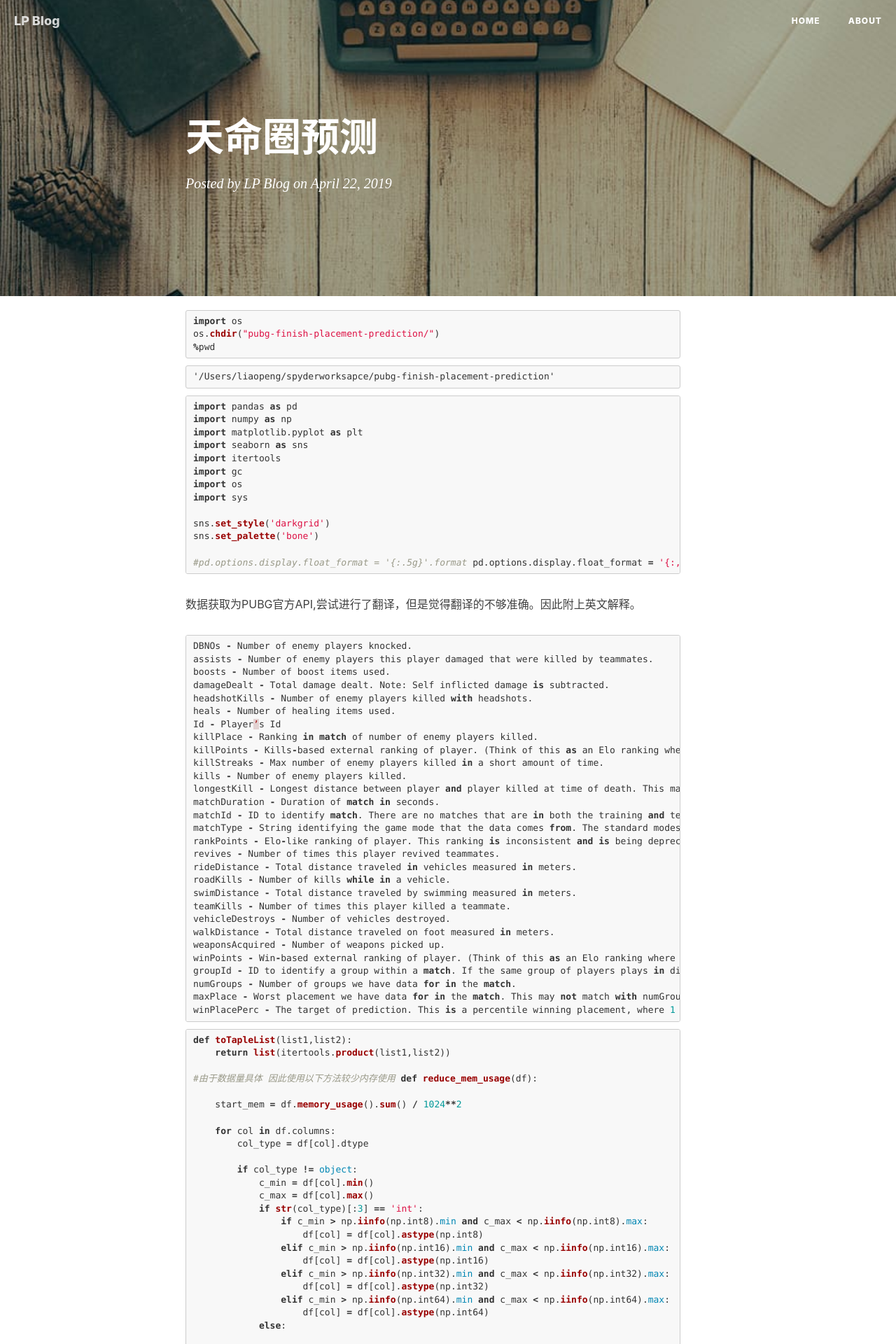
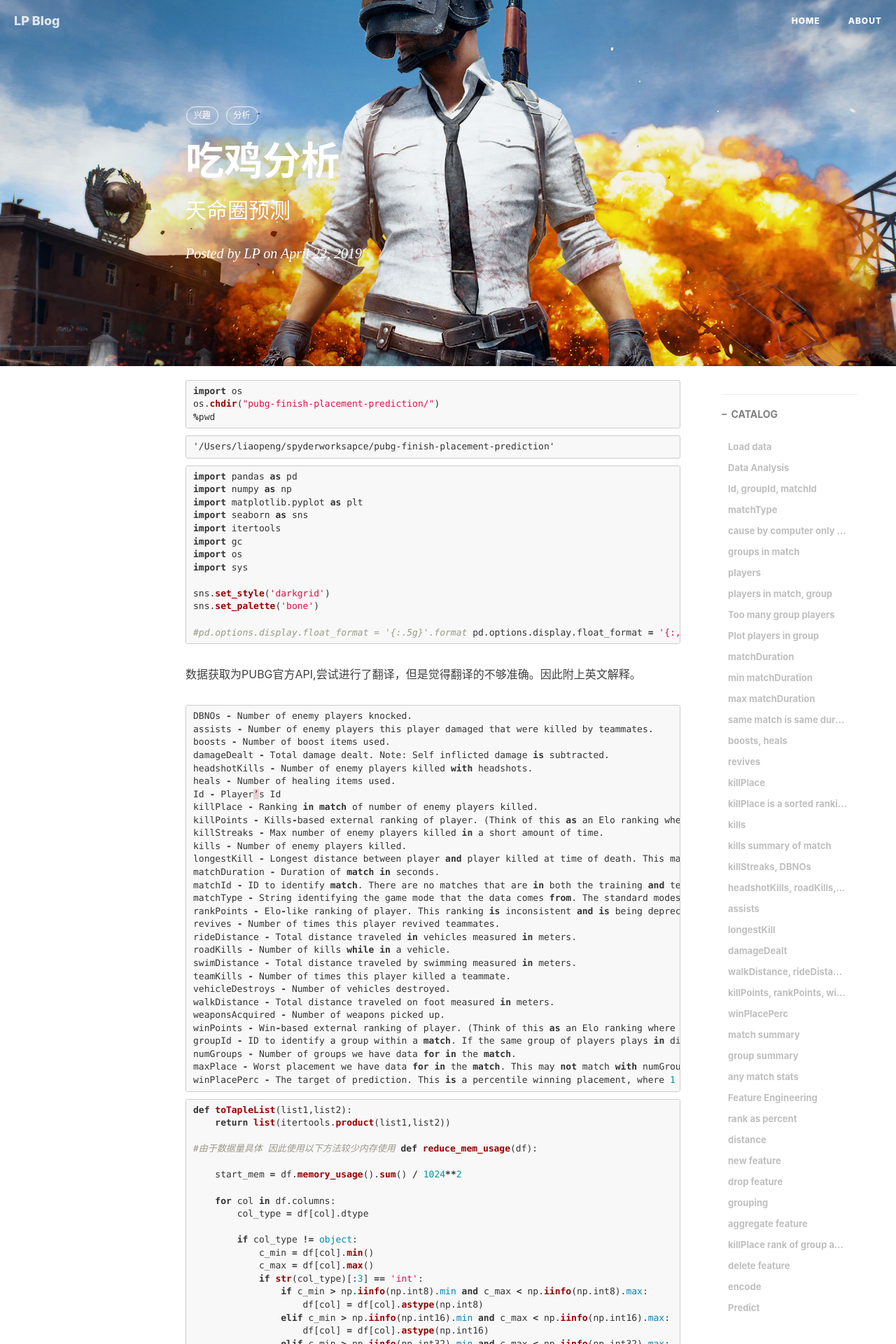
Before and after one commit to liaopengit/liaopengit.github.io, a Jekyll site: the page built from _posts/2019-04-22-天命圈预测.md, in a window 1280 px wide. Shown: the top 1920 px of the page at 70% size. Built offline with Jekyll 4.4.1, drawn with Linux system fonts in a browser that asks for light colours; nearby versions of some CDN libraries; our own code applies the rules of GitHub Pages for plain Markdown files; library files that are not in the unit come from our copies; comment, search, counter and statistics services are not loaded.

Commit message:
Update 2019-04-22-天命圈预测.md

````diff
--- a/_posts/2019-04-22-天命圈预测.md
+++ b/_posts/2019-04-22-天命圈预测.md
@@ -1,3 +1,15 @@
+---
+layout:     post
+title:      吃鸡分析
+subtitle:   天命圈预测
+date:       2019-04-22
+author:     LP
+header-img: img/PUBG Inlay.jpg
+catalog: true
+tags:
+    - 兴趣
+    - 分析
+---
 
 
 ```python
````
